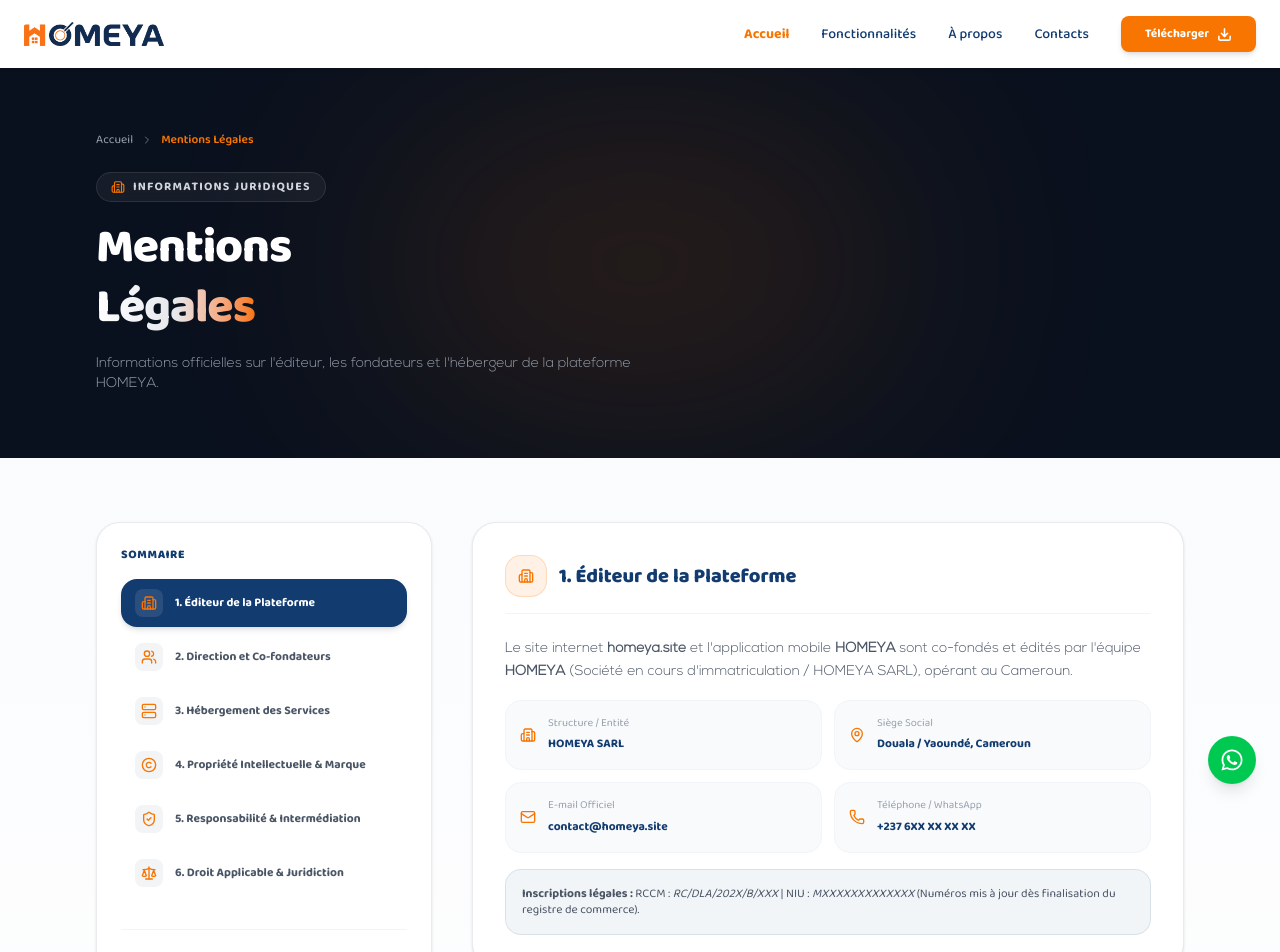
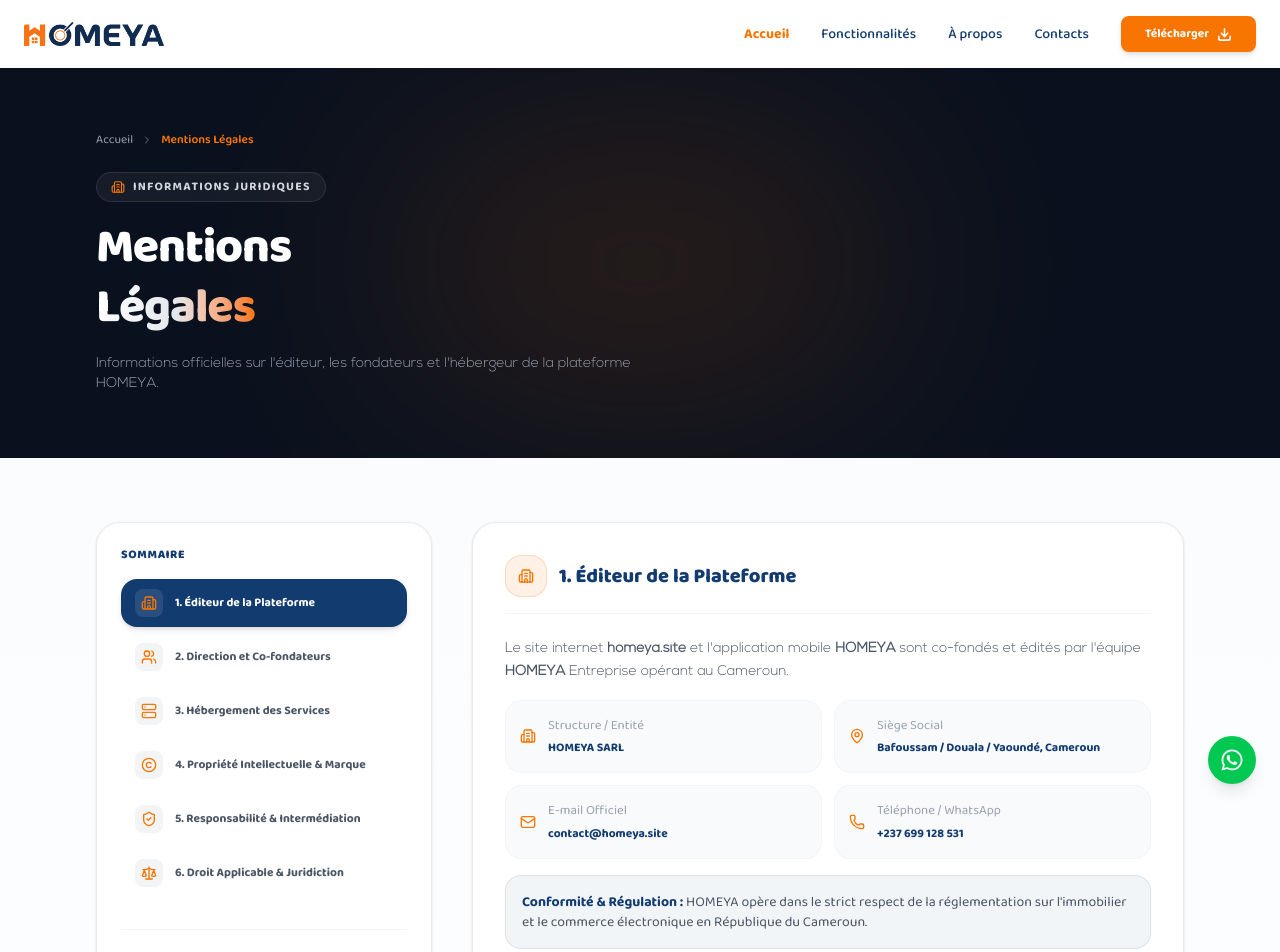
Before and after one commit to auriotmagoua/homeya_website, a Next.js app: page /mentions-legales in a window 1280 px wide. Shown: the top 952 px of the page. Built offline with nearby package versions, Linux system fonts and the light colour scheme.

Commit message:
correct bugg in navbar

```diff
--- a/app/components/sections/Navbar.tsx
+++ b/app/components/sections/Navbar.tsx
@@ -8,9 +8,9 @@
 
 const NAV_LINKS = [
   { label: "Accueil", href: "#accueil" },
-  { label: "Fonctionnalités", href: "#fonctionnalites" },
-  { label: "À propos", href: "#apropos" },
-  { label: "Contacts", href: "#contacts" },
+  { label: "Fonctionnalités", href: "/#fonctionnalites" },
+  { label: "À propos", href: "/#apropos" },
+  { label: "Contacts", href: "/#contacts" },
 ];
 
 export default function Navbar() {
--- a/app/faq/page.tsx
+++ b/app/faq/page.tsx
@@ -189,8 +189,10 @@
           </div>
 
           <h1 className="text-3xl sm:text-4xl md:text-5xl font-black tracking-tight leading-tight">
-            Comment pouvons-nous <br />
-            <span className="text-[#F77500]">vous aider aujourd&apos;hui ?</span>
+            Comment pouvons-nous  <br />
+            <span className="bg-gradient-to-r from-white via-gray-200 to-[#F77500] bg-clip-text text-transparent">
+              vous aider aujourd&apos;hui ?
+            </span>
           </h1>
 
           <div className="mt-8 max-w-xl relative">
--- a/app/mentions-legales/page.tsx
+++ b/app/mentions-legales/page.tsx
@@ -31,40 +31,42 @@
       content: (
         <>
           <p className="mb-4">
-            Le site internet <strong>homeya.site</strong> et l&apos;application mobile <strong>HOMEYA</strong> sont co-fondés et édités par l&apos;équipe <strong>HOMEYA</strong> (Société en cours d&apos;immatriculation / HOMEYA SARL), opérant au Cameroun.
+            Le site internet <strong>homeya.site</strong> et l&apos;application mobile <strong>HOMEYA</strong> sont co-fondés et édités par l&apos;équipe <strong>HOMEYA</strong> Entreprise  opérant au Cameroun.
           </p>
           <div className="grid grid-cols-1 sm:grid-cols-2 gap-3 my-4">
             <div className="p-3.5 rounded-2xl bg-slate-50 border border-slate-100 flex items-center space-x-3">
               <Building2 className="w-4 h-4 text-[#F77500] shrink-0" />
               <div>
-                <span className="block text-[11px] text-gray-400">Structure / Entité</span>
+                <span className="block text-[13px] text-gray-400">Structure / Entité</span>
                 <strong className="text-xs text-[#123B70]">HOMEYA SARL</strong>
               </div>
             </div>
             <div className="p-3.5 rounded-2xl bg-slate-50 border border-slate-100 flex items-center space-x-3">
               <MapPin className="w-4 h-4 text-[#F77500] shrink-0" />
               <div>
-                <span className="block text-[11px] text-gray-400">Siège Social</span>
-                <strong className="text-xs text-[#123B70]">Douala / Yaoundé, Cameroun</strong>
+                <span className="block text-[13px] text-gray-400">Siège Social</span>
+                <strong className="text-xs text-[#123B70]">Bafoussam / Douala / Yaoundé, Cameroun</strong>
               </div>
             </div>
             <div className="p-3.5 rounded-2xl bg-slate-50 border border-slate-100 flex items-center space-x-3">
               <Mail className="w-4 h-4 text-[#F77500] shrink-0" />
               <div>
-                <span className="block text-[11px] text-gray-400">E-mail Officiel</span>
+                <span className="block text-[13px] text-gray-400">E-mail Officiel</span>
                 <strong className="text-xs text-[#123B70]">contact@homeya.site</strong>
               </div>
             </div>
             <div className="p-3.5 rounded-2xl bg-slate-50 border border-slate-100 flex items-center space-x-3">
               <Phone className="w-4 h-4 text-[#F77500] shrink-0" />
               <div>
-                <span className="block text-[11px] text-gray-400">Téléphone / WhatsApp</span>
-                <strong className="text-xs text-[#123B70]">+237 6XX XX XX XX</strong>
+                <span className="block text-[13px] text-gray-400">Téléphone / WhatsApp</span>
+                <strong className="text-xs text-[#123B70]">+237 699 128 531</strong>
               </div>
             </div>
           </div>
-          <div className="bg-[#123B70]/5 p-4 rounded-2xl border border-[#123B70]/10 text-xs text-gray-600">
-            <strong>Inscriptions légales :</strong> RCCM : <em>RC/DLA/202X/B/XXX</em> | NIU : <em>MXXXXXXXXXXXXX</em> (Numéros mis à jour dès finalisation du registre de commerce).
+          <div className="bg-[#123B70]/5 p-4 rounded-2xl border border-[#123B70]/10 text-sm text-gray-600 flex items-center justify-between">
+            <div>
+              <strong className="text-[#123B70]">Conformité & Régulation : </strong> HOMEYA opère dans le strict respect de la réglementation sur l&apos;immobilier et le commerce électronique en République du Cameroun.
+            </div>
           </div>
         </>
       ),
@@ -137,7 +139,7 @@
       title: "6. Droit Applicable & Juridiction",
       content: (
         <p>
-          Les présentes mentions légales sont régies par la législation en vigueur en République du Cameroun. Tout litige relatif à l&apos;utilisation de la plateforme sera soumis à la juridiction des tribunaux compétents de Douala.
+          Les présentes mentions légales sont régies par la législation en vigueur en République du Cameroun. Tout litige relatif à l&apos;utilisation de la plateforme sera soumis à la juridiction des tribunaux.
         </p>
       ),
     },
```
